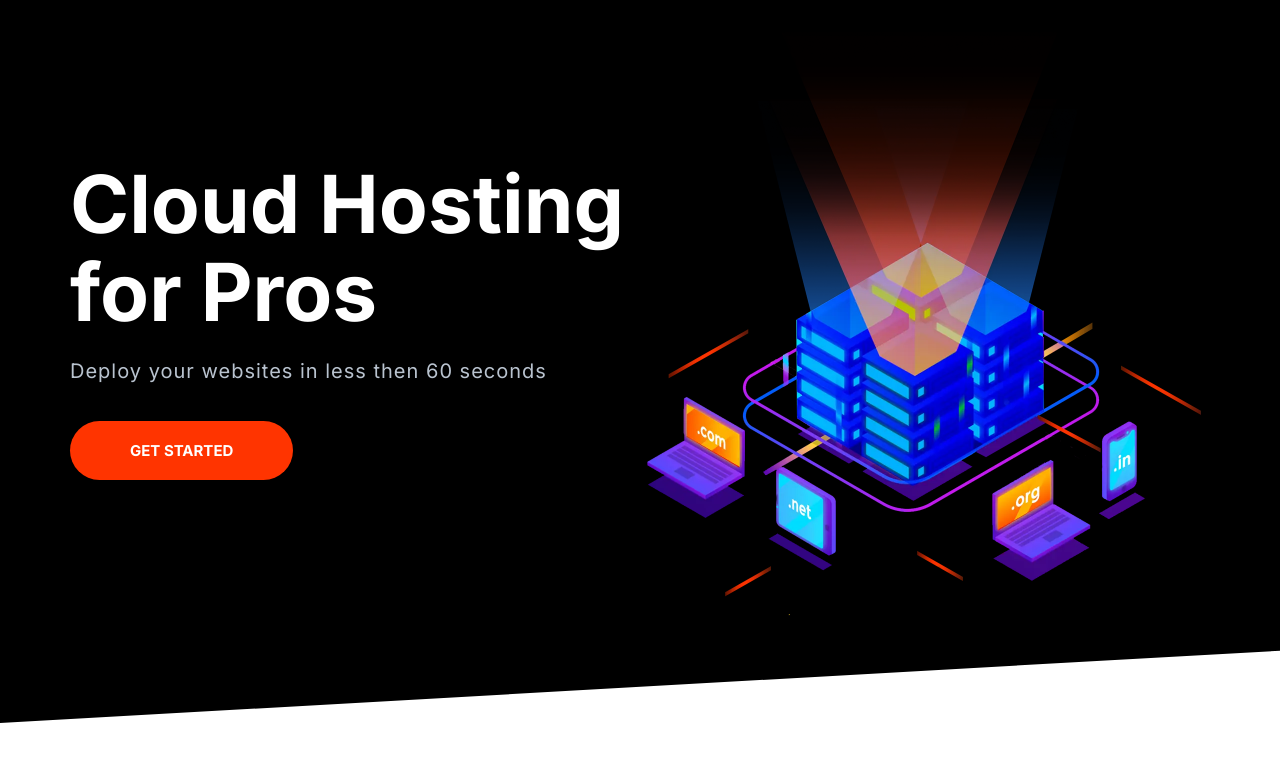
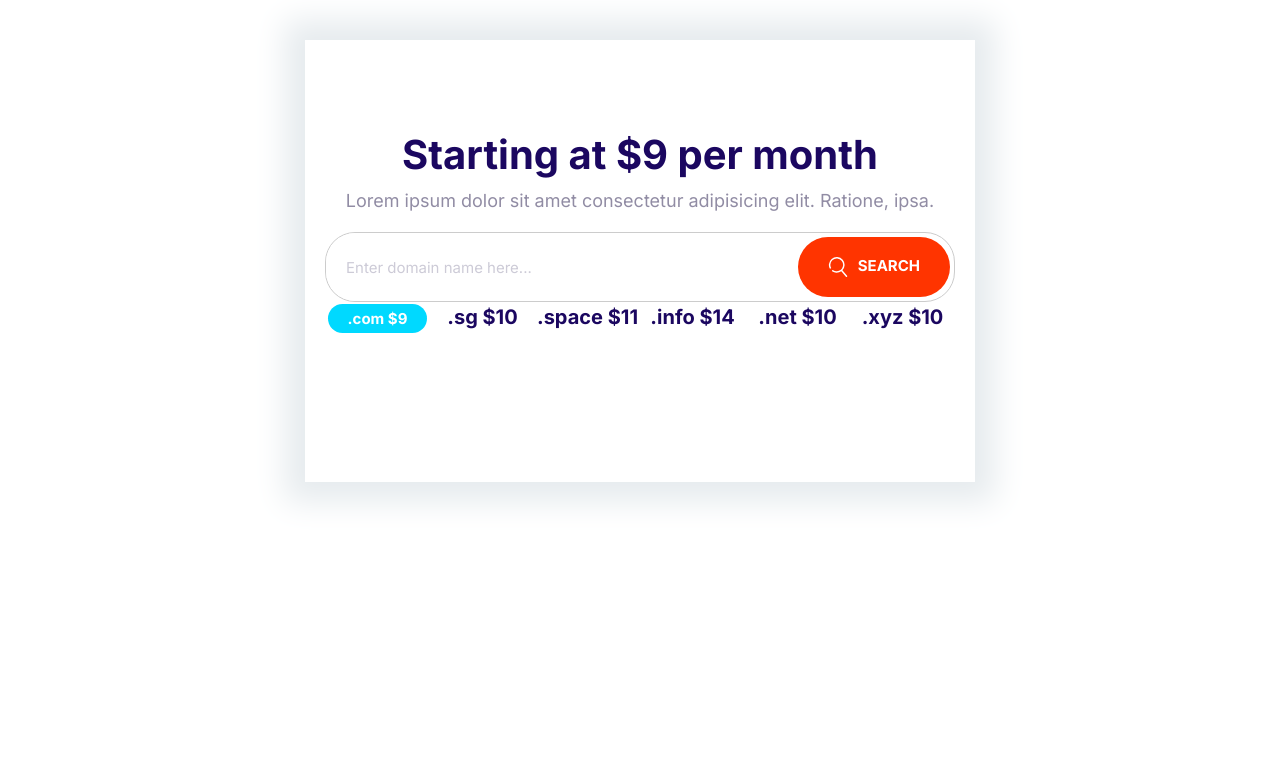
Before and after one commit to Miraj369/Moshify-HTML-CSS-learning-, a plain HTML site: page index.html in a window 1280 px wide. Drawn offline with Linux system fonts and the light colour scheme.

Commit message:
Component Domain_block created

```diff
--- a/CSS/style.css
+++ b/CSS/style.css
@@ -175,10 +175,18 @@ a {
   font-size: 1.8rem;
   font-weight: 600;
   margin: 1rem 0;
+  outline: 0;
   padding: 2rem 3rem;
   text-transform: uppercase;
   white-space: nowrap;
   text-align: center;
+}
+
+.btn .icon {
+  width: 2rem;
+  height: 2rem;
+  margin-right: 1rem;
+  vertical-align: middle;
 }
 .btn--primary {
   background: var(--color-primary);
@@ -243,7 +251,7 @@ a {
 .input-group .input {
   border: 0;
   flex-grow: 1;
-  padding: 1.5rem 1rem;
+  padding: 1.5rem 2rem;
 }
 .input-group .btn {
   margin: 4px;
@@ -627,3 +635,28 @@ a {
     align-self: center;
   }
 }
+
+/*Domain Block*/
+.block-domain {
+  box-shadow: 0 0 30px 20px #e6ebee;
+  border: 0;
+  margin: 4rem auto;
+  max-width: 670px;
+}
+
+.block-domain__prices {
+  display: grid;
+  grid-template-columns: repeat(3, 1fr);
+  grid-template-rows: repeat(2, 6rem);
+  font-size: 2rem;
+  font-weight: 600;
+  justify-items: center;
+  max-width: 700px;
+  margin: 0 auto;
+}
+
+@media screen and (min-width: 768px) {
+  .block-domain__prices {
+    grid-template-columns: repeat(auto-fit, minmax(10rem, 1fr));
+  }
+}
--- a/index.html
+++ b/index.html
@@ -15,20 +15,34 @@
     <link rel="stylesheet" href="CSS/style.css" />
   </head>
   <body>
-    <section class="block block--dark block--skewed-left hero">
-      <div class="container grid grid--1x2">
-        <header class="block__header hero__content">
-          <h1 class="block__heading">Cloud Hosting for Pros</h1>
-          <p class="hero__tagline">
-            Deploy your websites in less then 60 seconds
-          </p>
-          <a href="" class="btn btn--accent btn--stretched">Get Started</a>
-        </header>
-        <picture>
-          <source type="image/webp" srcset="images/banner@2x.webp" />
-          <img class="hero__image" src="images/banner.png" alt="" />
-        </picture>
+    <section class="block container block-domain">
+      <header class="block__header">
+        <h2>Starting at $9 per month</h2>
+        <p>
+          Lorem ipsum dolor sit amet consectetur adipisicing elit. Ratione,
+          ipsa.
+        </p>
+      </header>
+      <div class="input-group">
+        <input
+          type="text"
+          class="input"
+          placeholder="Enter domain name here..."
+        />
+        <button class="btn btn--accent">
+          <svg class="icon icon--white">
+            <use xlink:href="images/sprite.svg#search"></use></svg
+          >Search
+        </button>
       </div>
+      <ul class="list block-domain__prices">
+        <li><span class="badge badge--secondary">.com $9</span></li>
+        <li>.sg $10</li>
+        <li>.space $11</li>
+        <li>.info $14</li>
+        <li>.net $10</li>
+        <li>.xyz $10</li>
+      </ul>
     </section>
     <script src="js/main.js"></script>
   </body>
```
Also changed, not shown: components/domain_block.html (added, +25 -0 lines), components/input-groups.html (added, +4 -0 lines).
